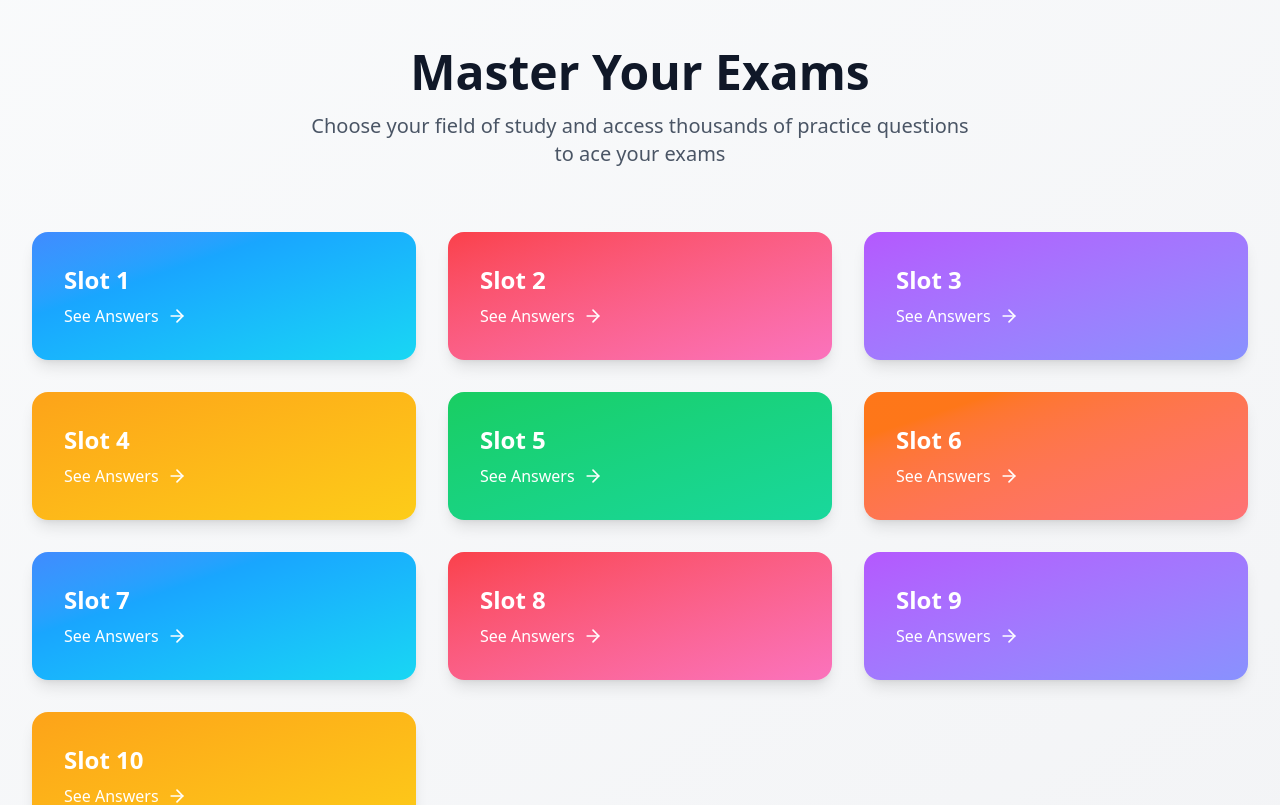
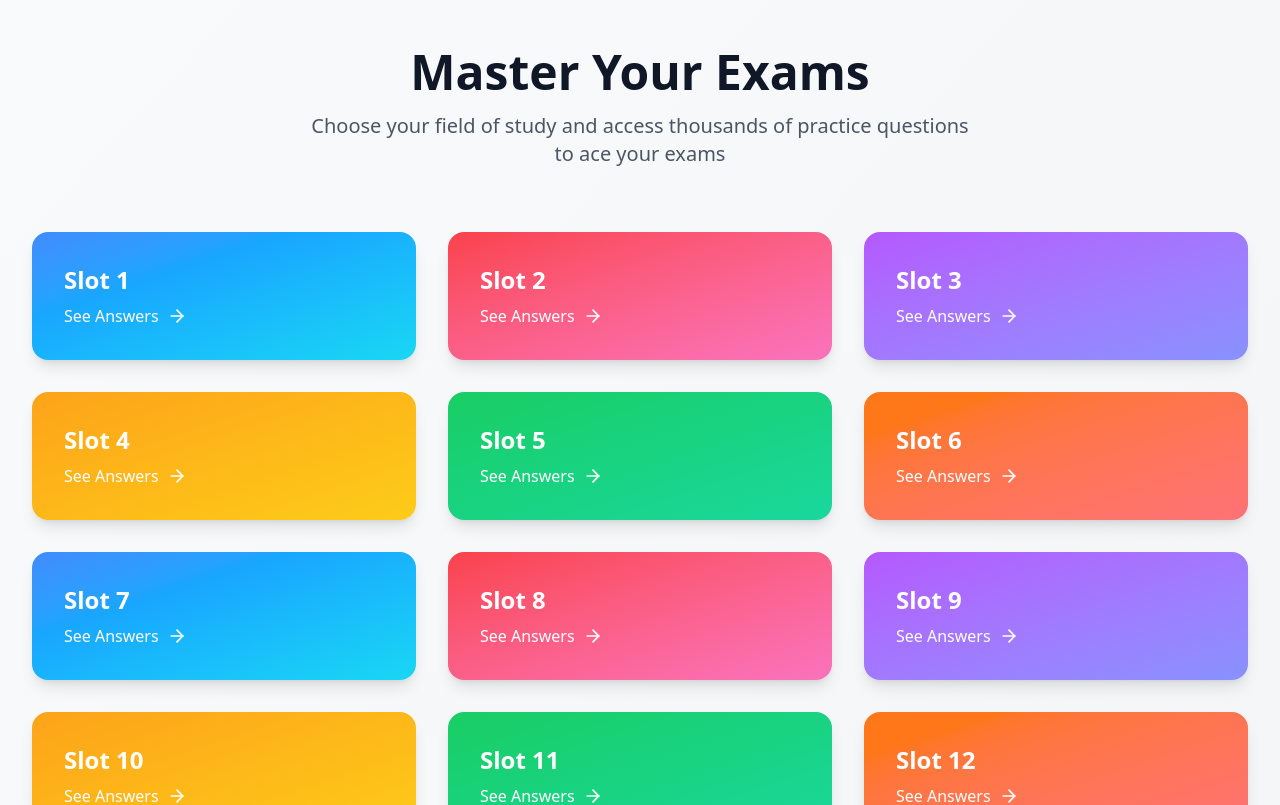
Before and after one commit to Nabab-Hub/extobot, a React (Vite) app in the folder extobot/: page / in a window 1280 px wide. Shown: the top 805 px of the page. Built offline with nearby package versions, Linux system fonts and the light colour scheme; no server answers.

Commit message:
Update Home.jsx

```diff
--- a/extobot/src/pages/Home.jsx
+++ b/extobot/src/pages/Home.jsx
@@ -7,7 +7,7 @@ function Home() {
 
     useEffect(() => {
         const slots = []
-        const no_of_slots = 10;
+        const no_of_slots = 20;
         const colors = ['from-blue-500 to-cyan-400', 'from-red-500 to-pink-400', 'from-purple-500 to-indigo-400', 'from-amber-500 to-yellow-400', 'from-green-500 to-emerald-400', 'from-orange-500 to-red-400']
         for (let slot = 1; slot < no_of_slots+1; slot++) {
             slots.push({
```
